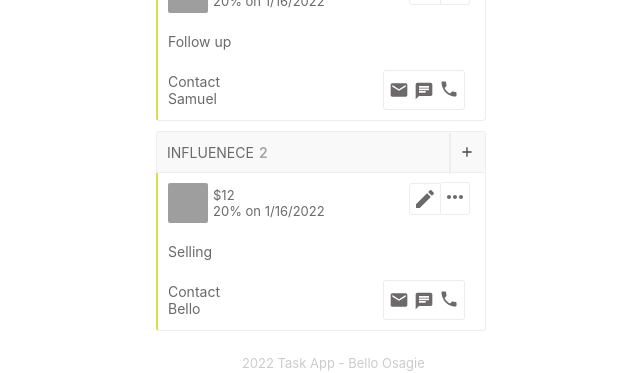
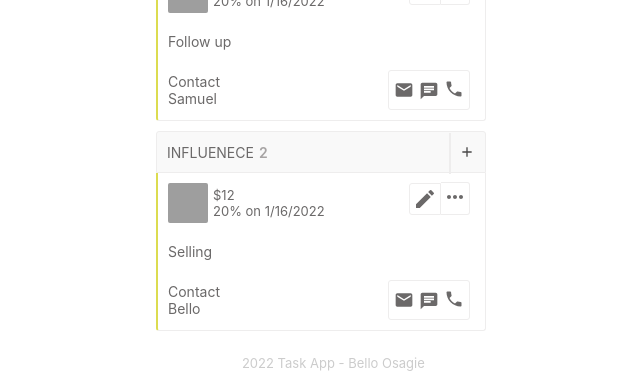
Before and after one commit to techstackmedia/task-manager-app, a React (Create React App) app: page / in a window 1280 px wide. Both pictures are taken after a click on the icon 786 px from the left and 250 px from the top of the page. Shown: the part 305-678 px from the top of the page, without its empty margins (319-959 px from the left). Built offline with nearby package versions, Linux system fonts and the light colour scheme; grey boxes are pictures that could not be loaded.

Commit message:
slight change to outcome css module

```diff
--- a/src/components/Outcome/Outcome.module.css
+++ b/src/components/Outcome/Outcome.module.css
@@ -73,7 +73,7 @@
   border: 1px solid #eeeded;
   display: flex;
   align-items: center;
-  margin-right: 10px;
+  margin-right: 5px;
   padding: 5px;
   border-radius: 3px;
 }
```
